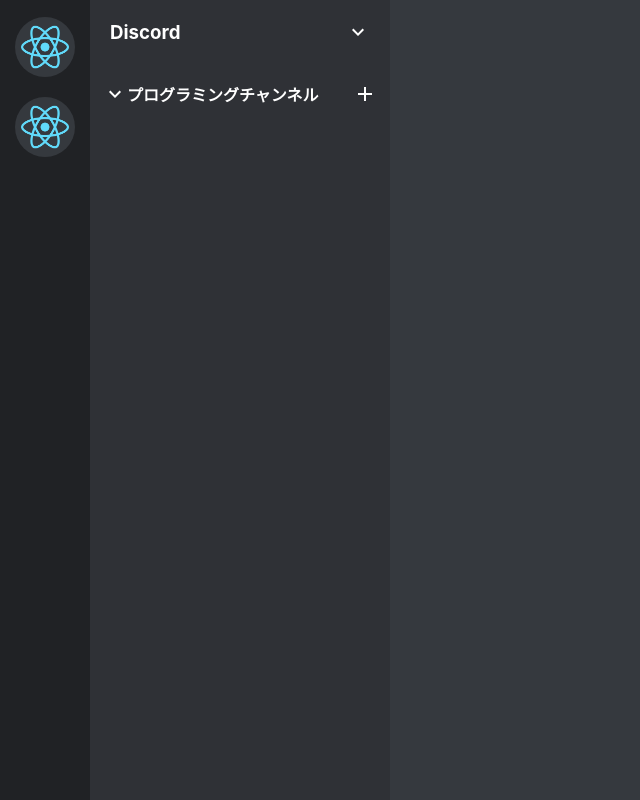
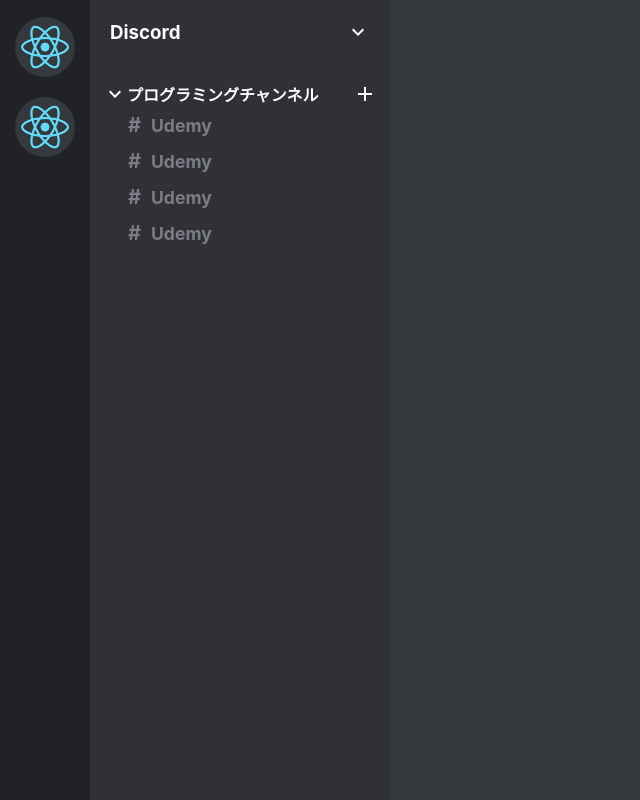
Before and after one commit to u-ecmaker/shin-blog-w-react-firebase, a React (Create React App) app: page / in a window 1280 px wide. Shown: the whole page, without its empty margins (0-640 px from the left). Built offline with nearby package versions, Linux system fonts and the light colour scheme.

Commit message:
feature/frontend #8 create Discord channel List.
- Discordチャンネルリストを作成してみよう

```diff
--- a/src/components/sidebar/Sidebar.tsx
+++ b/src/components/sidebar/Sidebar.tsx
@@ -2,6 +2,7 @@
 import "./Sidebar.scss"
 import ExpandMoreIcon from '@mui/icons-material/ExpandMore';
 import AddIcon from '@mui/icons-material/Add';
+import SidebarChannel from './SidebarChannel';
 
 const Sidebar = () => {
   return (
@@ -32,6 +33,13 @@
             </div>
             <AddIcon className="sidebarAddIcon" />
           </div>
+
+          <div className="sidebarChannelList">
+            <SidebarChannel />
+            <SidebarChannel />
+            <SidebarChannel />
+            <SidebarChannel />
+          </div>
         </div>
 
       </div>
--- /dev/null
+++ b/src/components/sidebar/SidebarChannel.scss
@@ -0,0 +1,24 @@
+.sidebarChannel {
+  padding-left: 20px;
+  margin-top: 2px;
+
+  h4 {
+    color: #7b7c85;
+    display: flex;
+    align-items: center;
+    padding: 5px;
+    font-size: 1.1rem;
+    cursor: pointer;
+
+    &:hover { // h4にホバーした時
+      color: #fff;
+      background-color: #33363d;
+      border-radius: 7px;
+    }
+
+    .sidebarChannelHash {
+      font-size: 20px;
+      padding-right: 10px;
+    }
+  }
+}
--- /dev/null
+++ b/src/components/sidebar/SidebarChannel.tsx
@@ -0,0 +1,15 @@
+import React from 'react'
+import './SidebarChannel.scss'
+
+const SidebarChannel = () => {
+  return (
+    <div className="sidebarChannel">
+      <h4>
+        <span className="sidebarChannelHash">#</span>
+        Udemy
+      </h4>
+    </div>
+  )
+}
+
+export default SidebarChannel
```
